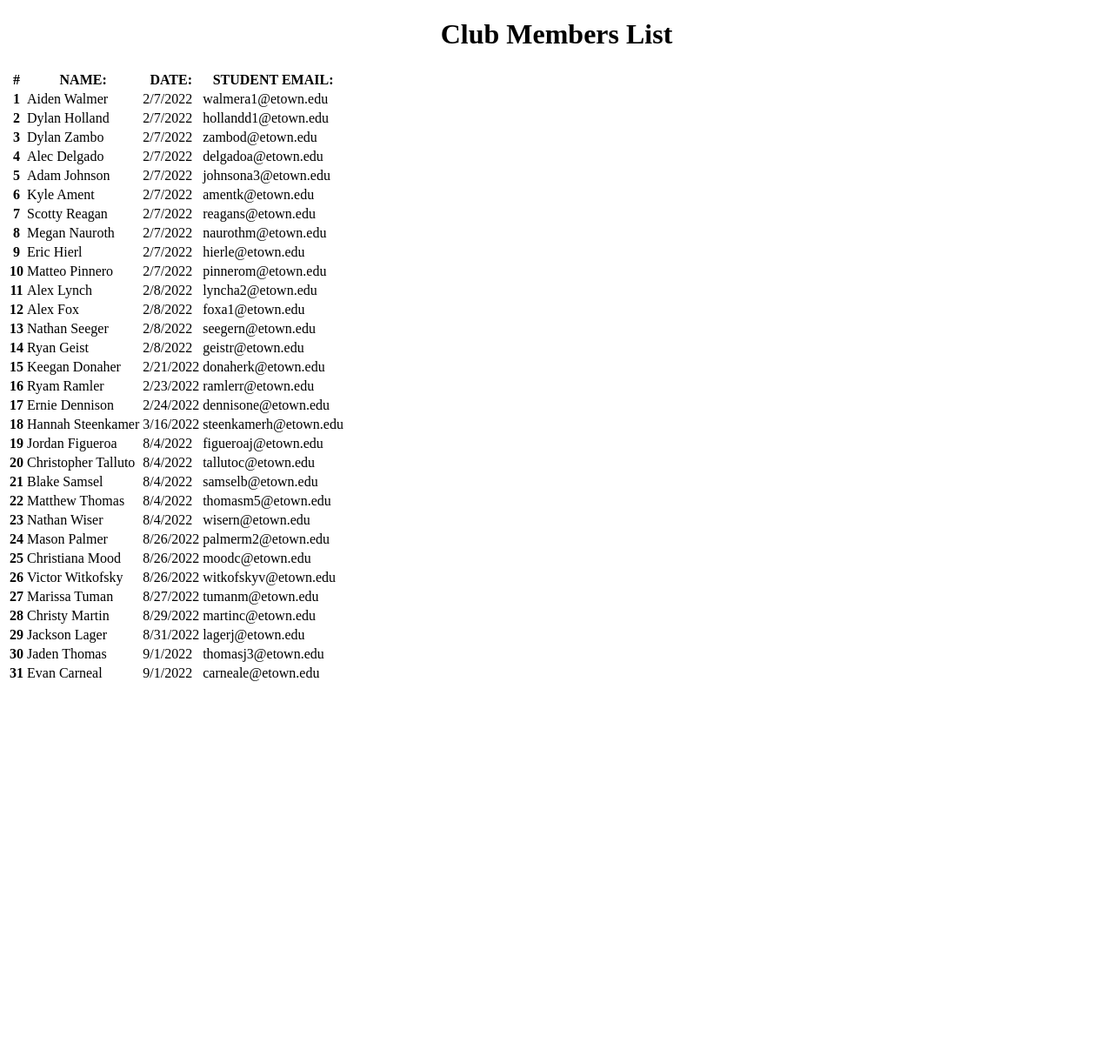
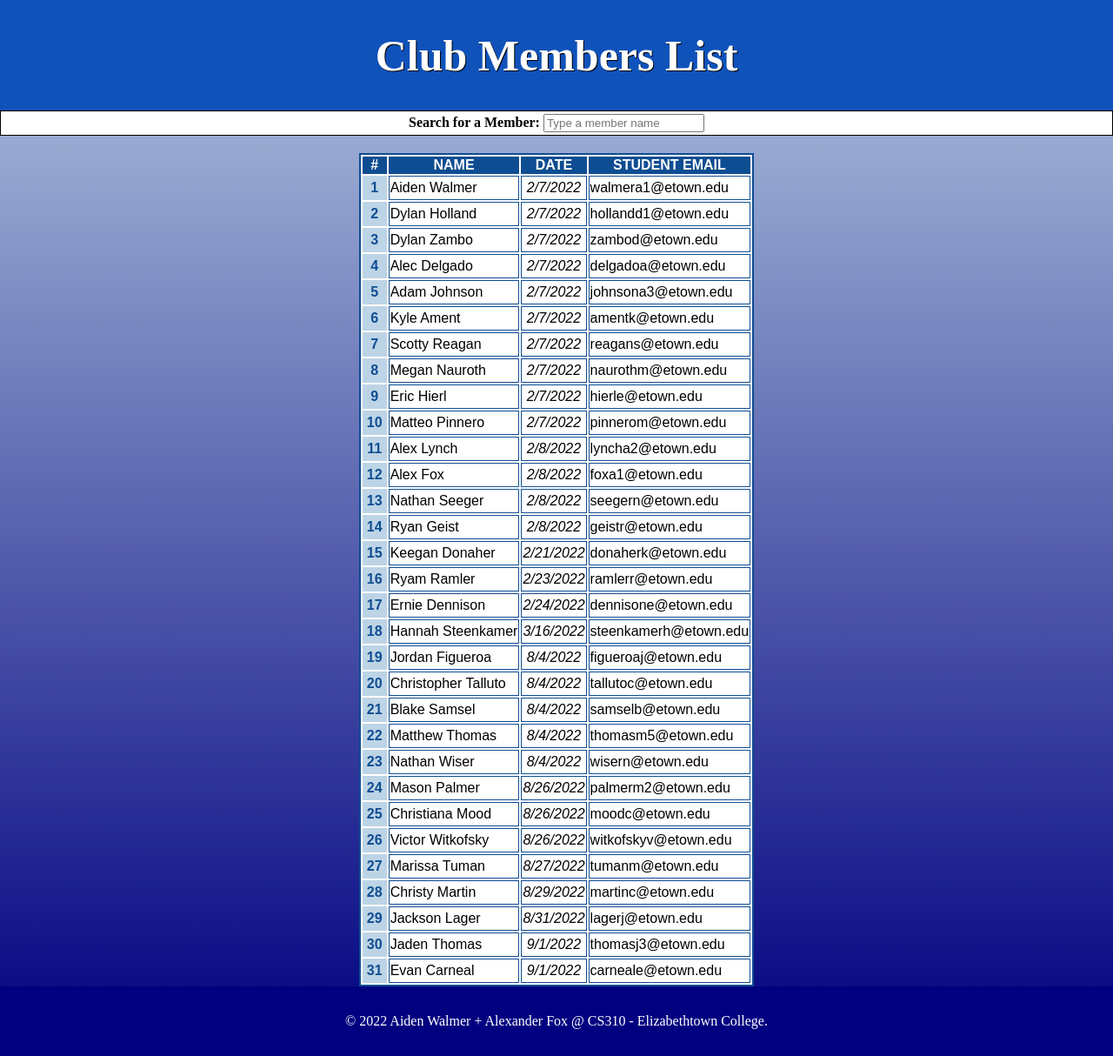
Before and after one commit to AidenWalmer/Spikeball_Website, a PHP site: page /members.html in a window 1280 px wide. Shown: the whole page at 87% size. Before the commit the page ends 783 px from the top, so only its background shows below. Run offline with PHP 8.4, Linux system fonts and the light colour scheme.

Commit message:
CSS and HTML changes to Members Page

```diff
--- a/mainPage/spikeball_index.html
+++ b/mainPage/spikeball_index.html
@@ -47,7 +47,7 @@
             </p>
         </div>
     </main>
-      <!-- footer -->
+  <!-- footer -->
   <footer>
     <!-- <a class="footer-link" href="https://www.linkedin.com/">LinkedIn</a>
     <a class="footer-link" href="https://twitter.com/">Twitter</a>
--- a/membersPage/members.html
+++ b/membersPage/members.html
@@ -10,8 +10,14 @@
 </head>
 <body>
 
-    <div id="header">
+    <header>
         <h1>Club Members List</h1>
+    </header>
+
+    <div id="searchBar">
+        <label><b>Search for a Member:</b></label>
+        <input id="memberSearch" placeholder="Type a member name">
+        <br>
     </div>
 
     <table class="table table-bordered">
@@ -19,139 +25,147 @@
         <thead>
             <tr>
                 <th scope="col">#</th>
-                <th scope="name">NAME:</th>
-                <th scope="date">DATE:</th>
-                <th scope="studentEmail">STUDENT EMAIL:</th>
+                <th scope="col">NAME</th>
+                <th scope="col">DATE</th>
+                <th scope="col">STUDENT EMAIL</th>
             </tr>
         </thead>
         <!-- Table Elements -->
         <tbody>
             <tr>
-                <th scope="row">1</th>
-                <td>Aiden Walmer</td><td>2/7/2022</td><td>walmera1@etown.edu</td>
+                <th scope="row" class="number">1</th>
+                <td>Aiden Walmer</td><td class="date">2/7/2022</td><td>walmera1@etown.edu</td>
             </tr>
             <tr>
-                <th scope="row">2</th>
-                <td>Dylan Holland</td><td>2/7/2022</td><td>hollandd1@etown.edu</td>
+                <th scope="row" class="number">2</th>
+                <td>Dylan Holland</td><td class="date">2/7/2022</td><td>hollandd1@etown.edu</td>
             </tr>
             <tr>
-                <th scope="row">3</th>
-                <td>Dylan Zambo</td><td>2/7/2022</td><td>zambod@etown.edu</td>
+                <th scope="row" class="number">3</th>
+                <td>Dylan Zambo</td><td class="date">2/7/2022</td><td>zambod@etown.edu</td>
             </tr>
             <tr>
-                <th scope="row">4</th>
-                <td>Alec Delgado</td><td>2/7/2022</td><td>delgadoa@etown.edu</td>
+                <th scope="row" class="number">4</th>
+                <td>Alec Delgado</td><td class="date">2/7/2022</td><td>delgadoa@etown.edu</td>
             </tr>
             <tr>
-                <th scope="row">5</th>
-                <td>Adam Johnson</td><td>2/7/2022</td><td>johnsona3@etown.edu</td>
+                <th scope="row" class="number">5</th>
+                <td>Adam Johnson</td><td class="date">2/7/2022</td><td>johnsona3@etown.edu</td>
             </tr>
             <tr>
-                <th scope="row">6</th>
-                <td>Kyle Ament</td><td>2/7/2022</td><td>amentk@etown.edu</td>
+                <th scope="row" class="number">6</th>
+                <td>Kyle Ament</td><td class="date">2/7/2022</td><td>amentk@etown.edu</td>
             </tr>
             <tr>
-                <th scope="row">7</th>
-                <td>Scotty Reagan</td><td>2/7/2022</td><td>reagans@etown.edu</td>
+                <th scope="row" class="number">7</th>
+                <td>Scotty Reagan</td><td class="date">2/7/2022</td><td>reagans@etown.edu</td>
             </tr>
             <tr>
-                <th scope="row">8</th>
-                <td>Megan Nauroth</td><td>2/7/2022</td><td>naurothm@etown.edu</td>
+                <th scope="row" class="number">8</th>
+                <td>Megan Nauroth</td><td class="date">2/7/2022</td><td>naurothm@etown.edu</td>
             </tr>
             <tr>
-                <th scope="row">9</th>
-                <td>Eric Hierl</td><td>2/7/2022</td><td>hierle@etown.edu</td>
+                <th scope="row" class="number">9</th>
+                <td>Eric Hierl</td><td class="date">2/7/2022</td><td>hierle@etown.edu</td>
             </tr>
             <tr>
-                <th scope="row">10</th>
-                <td>Matteo Pinnero</td><td>2/7/2022</td><td>pinnerom@etown.edu</td>
+                <th scope="row" class="number">10</th>
+                <td>Matteo Pinnero</td><td class="date">2/7/2022</td><td>pinnerom@etown.edu</td>
             </tr>
             <tr>
-                <th scope="row">11</th>
-                <td>Alex Lynch</td><td>2/8/2022</td><td>lyncha2@etown.edu</td>
+                <th scope="row" class="number">11</th>
+                <td>Alex Lynch</td><td class="date">2/8/2022</td><td>lyncha2@etown.edu</td>
             </tr>
             <tr>
-                <th scope="row">12</th>
-                <td>Alex Fox</td><td>2/8/2022</td><td>foxa1@etown.edu</td>
+                <th scope="row" class="number">12</th>
+                <td>Alex Fox</td><td class="date">2/8/2022</td><td>foxa1@etown.edu</td>
             </tr>
             <tr>
-                <th scope="row">13</th>
-                <td>Nathan Seeger</td><td>2/8/2022</td><td>seegern@etown.edu</td>
+                <th scope="row" class="number">13</th>
+                <td>Nathan Seeger</td><td class="date">2/8/2022</td><td>seegern@etown.edu</td>
             </tr>
             <tr>
-                <th scope="row">14</th>
-                <td>Ryan Geist</td><td>2/8/2022</td><td>geistr@etown.edu</td>
+                <th scope="row" class="number">14</th>
+                <td>Ryan Geist</td><td class="date">2/8/2022</td><td>geistr@etown.edu</td>
             </tr>
             <tr>
-                <th scope="row">15</th>
-                <td>Keegan Donaher</td><td>2/21/2022</td><td>donaherk@etown.edu</td>
+                <th scope="row" class="number">15</th>
+                <td>Keegan Donaher</td><td class="date">2/21/2022</td><td>donaherk@etown.edu</td>
             </tr>
             <tr>
-                <th scope="row">16</th>
-                <td>Ryam Ramler</td><td>2/23/2022</td><td>ramlerr@etown.edu</td>
+                <th scope="row" class="number">16</th>
+                <td>Ryam Ramler</td><td class="date">2/23/2022</td><td>ramlerr@etown.edu</td>
             </tr>
             <tr>
-                <th scope="row">17</th>
-                <td>Ernie Dennison</td><td>2/24/2022</td><td>dennisone@etown.edu</td>
+                <th scope="row" class="number">17</th>
+                <td>Ernie Dennison</td><td class="date">2/24/2022</td><td>dennisone@etown.edu</td>
             </tr>
             <tr>
-                <th scope="row">18</th>
-                <td>Hannah Steenkamer</td><td>3/16/2022</td><td>steenkamerh@etown.edu</td>
+                <th scope="row" class="number">18</th>
+                <td>Hannah Steenkamer</td><td class="date">3/16/2022</td><td>steenkamerh@etown.edu</td>
             </tr>
             <tr>
-                <th scope="row">19</th>
-                <td>Jordan Figueroa</td><td>8/4/2022</td><td>figueroaj@etown.edu</td>
+                <th scope="row" class="number">19</th>
+                <td>Jordan Figueroa</td><td class="date">8/4/2022</td><td>figueroaj@etown.edu</td>
             </tr>
             <tr>
-                <th scope="row">20</th>
-                <td>Christopher Talluto</td><td>8/4/2022</td><td>tallutoc@etown.edu</td>
+                <th scope="row" class="number">20</th>
+                <td>Christopher Talluto</td><td class="date">8/4/2022</td><td>tallutoc@etown.edu</td>
             </tr>
             <tr>
-                <th scope="row">21</th>
-                <td>Blake Samsel</td><td>8/4/2022</td><td>samselb@etown.edu</td>
+                <th scope="row" class="number">21</th>
+                <td>Blake Samsel</td><td class="date">8/4/2022</td><td>samselb@etown.edu</td>
             </tr>
             <tr>
-                <th scope="row">22</th>
-                <td>Matthew Thomas</td><td>8/4/2022</td><td>thomasm5@etown.edu</td>
+                <th scope="row" class="number">22</th>
+                <td>Matthew Thomas</td><td class="date">8/4/2022</td><td>thomasm5@etown.edu</td>
             </tr>
             <tr>
-                <th scope="row">23</th>
-                <td>Nathan Wiser</td><td>8/4/2022</td><td>wisern@etown.edu</td>
+                <th scope="row" class="number">23</th>
+                <td>Nathan Wiser</td><td class="date">8/4/2022</td><td>wisern@etown.edu</td>
             </tr>
             <tr>
-                <th scope="row">24</th>
-                <td>Mason Palmer</td><td>8/26/2022</td><td>palmerm2@etown.edu</td>
+                <th scope="row" class="number">24</th>
+                <td>Mason Palmer</td><td class="date">8/26/2022</td><td>palmerm2@etown.edu</td>
             </tr>
             <tr>
-                <th scope="row">25</th>
-                <td>Christiana Mood</td><td>8/26/2022</td><td>moodc@etown.edu</td>
+                <th scope="row" class="number">25</th>
+                <td>Christiana Mood</td><td class="date">8/26/2022</td><td>moodc@etown.edu</td>
             </tr>
             <tr>
-                <th scope="row">26</th>
-                <td>Victor Witkofsky</td><td>8/26/2022</td><td>witkofskyv@etown.edu</td>
+                <th scope="row" class="number">26</th>
+                <td>Victor Witkofsky</td><td class="date">8/26/2022</td><td>witkofskyv@etown.edu</td>
             </tr>
             <tr>
-                <th scope="row">27</th>
-                <td>Marissa Tuman</td><td>8/27/2022</td><td>tumanm@etown.edu</td>
+                <th scope="row" class="number">27</th>
+                <td>Marissa Tuman</td><td class="date">8/27/2022</td><td>tumanm@etown.edu</td>
             </tr>
             <tr>
-                <th scope="row">28</th>
-                <td>Christy Martin</td><td>8/29/2022</td><td>martinc@etown.edu</td>
+                <th scope="row" class="number">28</th>
+                <td>Christy Martin</td><td class="date">8/29/2022</td><td>martinc@etown.edu</td>
             </tr>
             <tr>
-                <th scope="row">29</th>
-                <td>Jackson Lager</td><td>8/31/2022</td><td>lagerj@etown.edu</td>
+                <th scope="row" class="number">29</th>
+                <td>Jackson Lager</td><td class="date">8/31/2022</td><td>lagerj@etown.edu</td>
             </tr>
             <tr>
-                <th scope="row">30</th>
-                <td>Jaden Thomas</td><td>9/1/2022</td><td>thomasj3@etown.edu</td>
+                <th scope="row" class="number">30</th>
+                <td>Jaden Thomas</td><td class="date">9/1/2022</td><td>thomasj3@etown.edu</td>
             </tr>
             <tr>
-                <th scope="row">31</th>
-                <td>Evan Carneal</td><td>9/1/2022</td><td>carneale@etown.edu</td>
+                <th scope="row" class="number">31</th>
+                <td>Evan Carneal</td><td class="date">9/1/2022</td><td>carneale@etown.edu</td>
             </tr>
         </tbody>
     </table>
 
+  <!-- footer -->
+  <footer>
+    <!-- <a class="footer-link" href="https://www.linkedin.com/">LinkedIn</a>
+    <a class="footer-link" href="https://twitter.com/">Twitter</a>
+    <a class="footer-link" href="https://www.github.com/">Website</a> -->
+    <p class="copyright">© 2022 Aiden Walmer + Alexander Fox @ CS310 - Elizabethtown College.</p>
+  </footer>
+
 </body>
 </html>
--- a/membersPage/membersStyle.css
+++ b/membersPage/membersStyle.css
@@ -1,7 +1,66 @@
-h1 {
+/* Header Attributes */
+header {
     text-align: center;
+    color: white;
+    background-color: #0F52BA;
+    text-shadow: 1px 1px black;
+    font-size: 25px;
+    padding: 1px;                   /* Extra blue space from top and bottom of Header */
 }
 
-tr {
+/* Search Bar Attributes */
+#searchBar {
+    text-align: center;
+    background-color: white;
     border: 1px solid black;
+    padding: 3px;
+    margin-bottom: 20px;            /* Extra space between search bar and table */
 }
+
+/* Table Attributes */
+table {
+    margin: auto;
+    border: 2px solid #0f4d92;
+    font-family: Arial, Helvetica, sans-serif;
+    /* background-color: lightyellow; */
+    background-color: white;
+}
+
+/* Column Header Attributea */
+thead {
+    color: white;
+    background-color: #0f4d92;
+}
+
+/* Numbers Column Attributes*/
+.number {
+    color: #0f4d92;
+    background-color: #bcd4e6;
+    padding: 5px;                   /* Padding for all cell elements...why? */
+}
+
+/* Date Column Attributes */
+.date {
+    text-align: center;
+    font-style: italic;
+}
+
+/* Table Cells Borders */
+td {
+    border: 1px solid #0f4d92;
+}
+
+/* Footer Attributes */
+footer {
+    justify-content: baseline;
+    text-align: center;
+    padding: 15px;
+    background-color: #000080;
+    color: white;
+}
+
+body {
+    margin: 0%;                     /* Eliminates the small white border that surrounds the page */
+    /* background-color: lightsteelblue  */
+    background-image: linear-gradient(to top, #000080, lightsteelblue);
+}
```
Also changed, not shown: mainPage/spikeball_styles.css (+5 -4 lines).
